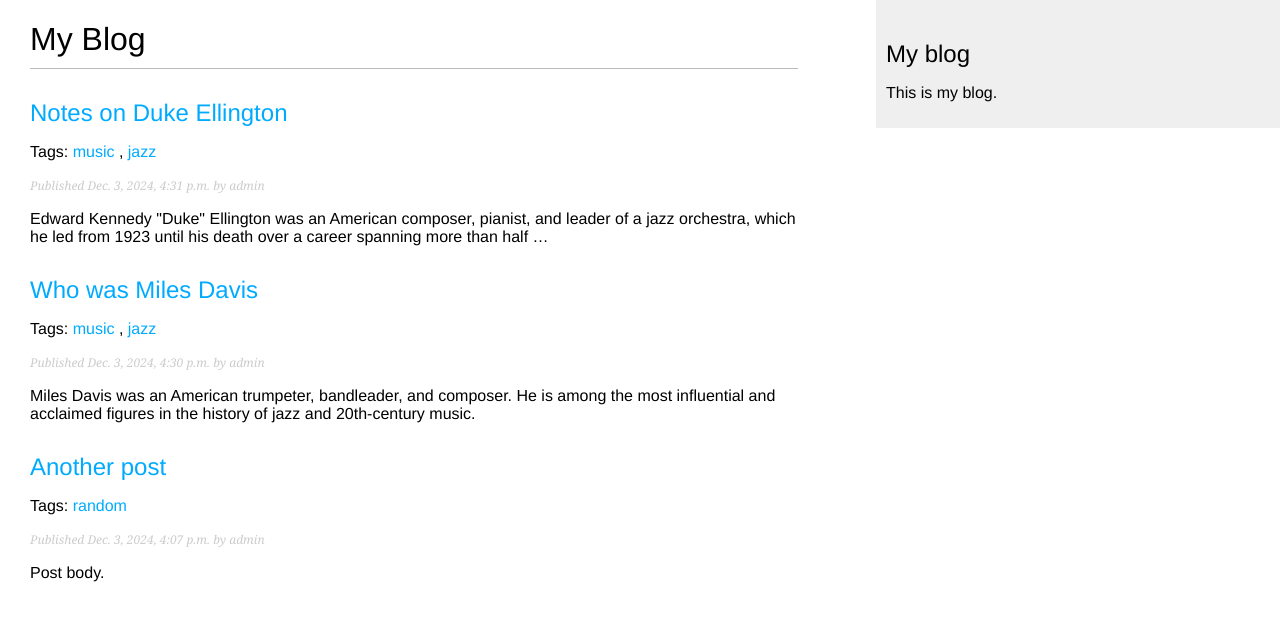
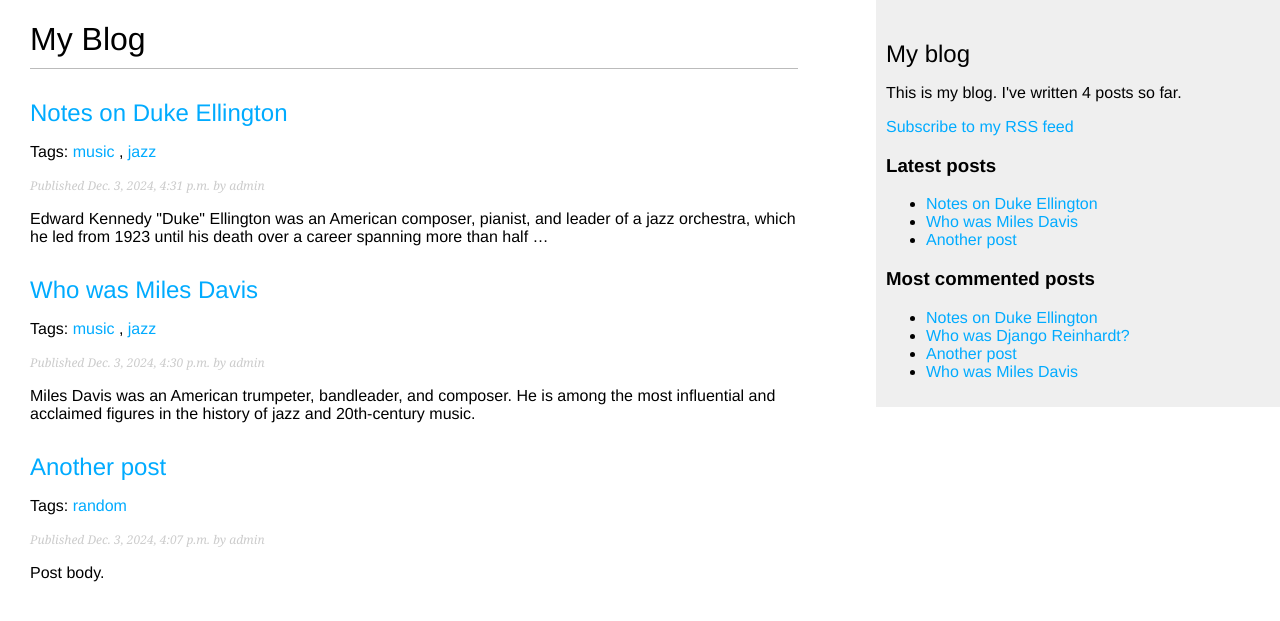
Before and after one commit to matpepin/Django5, a Django app: page /blog/ in a window 1280 px wide. Shown: the top 621 px of the page. Run offline with Django 5.2, Linux system fonts and the light colour scheme; data comes from the database, SQL or seed files in the repository; both versions use the stored data as it was after the commit; parts of the project's set-up code (start-up, migrations or seed data) failed here and were passed over.

Commit message:
Added multiple things, including RSS feed

```diff
--- a/mysite/blog/templates/blog/base.html
+++ b/mysite/blog/templates/blog/base.html
@@ -1,4 +1,6 @@
+{% load blog_tags %}
 {% load static %}
+
 <!DOCTYPE html>
 <html>
 <head>
@@ -12,7 +14,26 @@
     </div>
     <div id="sidebar">
         <h2>My blog</h2>
-        <p>This is my blog.</p>
+        <p>
+            This is my blog.
+            I've written {% total_posts %} posts so far.
+        </p>
+        <p>
+            <a href="{% url "blog:post_feed" %}">
+                Subscribe to my RSS feed
+            </a>
+        </p>
+        <h3>Latest posts</h3>
+        {% show_latest_posts 3 %}
+        <h3>Most commented posts</h3>
+        {% get_most_commented_posts as most_commented_posts %}
+        <ul>
+            {% for post in most_commented_posts %}
+                <li>
+                    <a href="{{ post.get_absolute_url }}"> {{ post.title }}</a>
+                </li>
+            {% endfor %}
+        </ul>
     </div>
 </body>
 </html>
--- /dev/null
+++ b/mysite/blog/templates/blog/post/latest_posts.html
@@ -0,0 +1,7 @@
+<ul>
+    {% for post in latest_posts %}
+        <li>
+            <a href="{{ post.get_absolute_url }}">{{ post.title }}</a>
+        </li>
+    {% endfor %}
+</ul>
--- a/mysite/blog/templates/blog/post/list.html
+++ b/mysite/blog/templates/blog/post/list.html
@@ -1,12 +1,15 @@
 {% extends "blog/base.html" %}
+{% load blog_tags %}
 
 {% block title %}My Blog{% endblock %}
 
 {% block content %}
     <h1>My Blog</h1>
+
     {% if tag %}
         <h2>Posts tagged with "{{ tag.name }}"</h2>
     {% endif %}
+
     {% for post in posts %}
         <h2>
         <a href="{{ post.get_absolute_url }}">
@@ -24,7 +27,9 @@
         <p class="date">
             Published {{ post.publish }} by {{ post.author }}
         </p>
-        {{ post.body|truncatewords:30|linebreaks }}
+        {{ post.body|markdown|truncatewords_html:30 }}
     {% endfor %}
+
     {% include "pagination.html" with page=posts %}
+
 {% endblock %}
--- /dev/null
+++ b/mysite/blog/templatetags/blog_tags.py
@@ -0,0 +1,26 @@
+from django import template
+from django.db.models import Count
+from django.utils.safestring import mark_safe
+import markdown
+from blog.models import Post
+
+register = template.Library()
+
+@register.simple_tag
+def total_posts():
+    return Post.published.count()
+
+@register.inclusion_tag('blog/post/latest_posts.html')
+def show_latest_posts(count=5):
+    latest_posts = Post.published.order_by('-publish')[:count]
+    return {'latest_posts': latest_posts}
+
+@register.simple_tag
+def get_most_commented_posts(count=5):
+    return Post.published.annotate(
+        total_comments = Count('comments')
+    ).order_by('-total_comments')[:count]
+
+@register.filter(name='markdown')
+def markdown_format(text):
+    return mark_safe(markdown.markdown(text))
--- a/mysite/blog/urls.py
+++ b/mysite/blog/urls.py
@@ -1,5 +1,6 @@
 from django.urls import path
 from blog import views
+from blog.feeds import LatestPostsFeed
 
 app_name = 'blog'
 
@@ -15,4 +16,5 @@ urlpatterns = [
     ),
     path('<int:post_id>/share/',views.post_share, name='post_share'),
     path('<int:post_id>/comment/', views.post_comment, name='post_comment'),
+    path('feed/', LatestPostsFeed(), name='post_feed'),
 ]
--- a/mysite/blog/views.py
+++ b/mysite/blog/views.py
@@ -1,5 +1,6 @@
 from django.core.paginator import Paginator, EmptyPage, PageNotAnInteger
 from django.core.mail import send_mail
+from django.db.models import Count
 from django.shortcuts import render, get_object_or_404
 from django.views.generic import ListView
 from django.views.decorators.http import require_POST
@@ -49,13 +50,23 @@ def post_detail(request, year, month, day, post):
     comments = post.comments.filter(active=True)
     form = CommentForm()
 
+    # List of similar posts
+    post_tags_ids = post.tags.values_list('id', flat=True)
+    similar_posts = Post.published.filter(
+        tags__in=post_tags_ids
+    ).exclude(id=post.id)
+    similar_posts = similar_posts.annotate(
+        same_tags=Count('tags')
+    ).order_by('-same_tags', '-publish')[:4]
+
     return render(
         request,
         'blog/post/detail.html',
         {
             'post': post,
             'comments': comments,
-            'form': form
+            'form': form,
+            'similar_posts': similar_posts
         }
     )
 
--- a/mysite/mysite/settings.py
+++ b/mysite/mysite/settings.py
@@ -16,7 +16,6 @@ from decouple import config
 # Build paths inside the project like this: BASE_DIR / 'subdir'.
 BASE_DIR = Path(__file__).resolve().parent.parent
 
-
 # Quick-start development settings - unsuitable for production
 # See https://docs.djangoproject.com/en/5.0/howto/deployment/checklist/
 
@@ -28,6 +27,7 @@ DEBUG = True
 
 ALLOWED_HOSTS = []
 
+SITE_ID = 1
 
 # Application definition
 
@@ -37,6 +37,8 @@ INSTALLED_APPS = [
     'django.contrib.contenttypes',
     'django.contrib.sessions',
     'django.contrib.messages',
+    'django.contrib.sites',
+    'django.contrib.sitemaps',
     'django.contrib.staticfiles',
     'taggit',
     'blog.apps.BlogConfig',
--- a/mysite/mysite/urls.py
+++ b/mysite/mysite/urls.py
@@ -15,9 +15,21 @@ Including another URLconf
     2. Add a URL to urlpatterns:  path('blog/', include('blog.urls'))
 """
 from django.contrib import admin
+from django.contrib.sitemaps.views import sitemap
 from django.urls import path, include
+from blog.sitemaps import PostSitemap
+
+sitemaps = {
+    'posts': PostSitemap,
+}
 
 urlpatterns = [
     path('admin/', admin.site.urls),
     path('blog/',include('blog.urls', namespace='blog')),
+    path(
+        'sitemap.xml',
+        sitemap,
+        {'sitemaps': sitemaps},
+        name='django.contrib.sitemaps.views.sitemap'
+    )
 ]
```
Also changed, not shown: mysite/blog/feeds.py (added, +22 -0 lines), mysite/blog/sitemaps.py (added, +12 -0 lines), mysite/blog/templates/blog/post/detail.html (+17 -1 lines), mysite/blog/templatetags/__init__.py (added), mysite/db.sqlite3, 1 other file.
